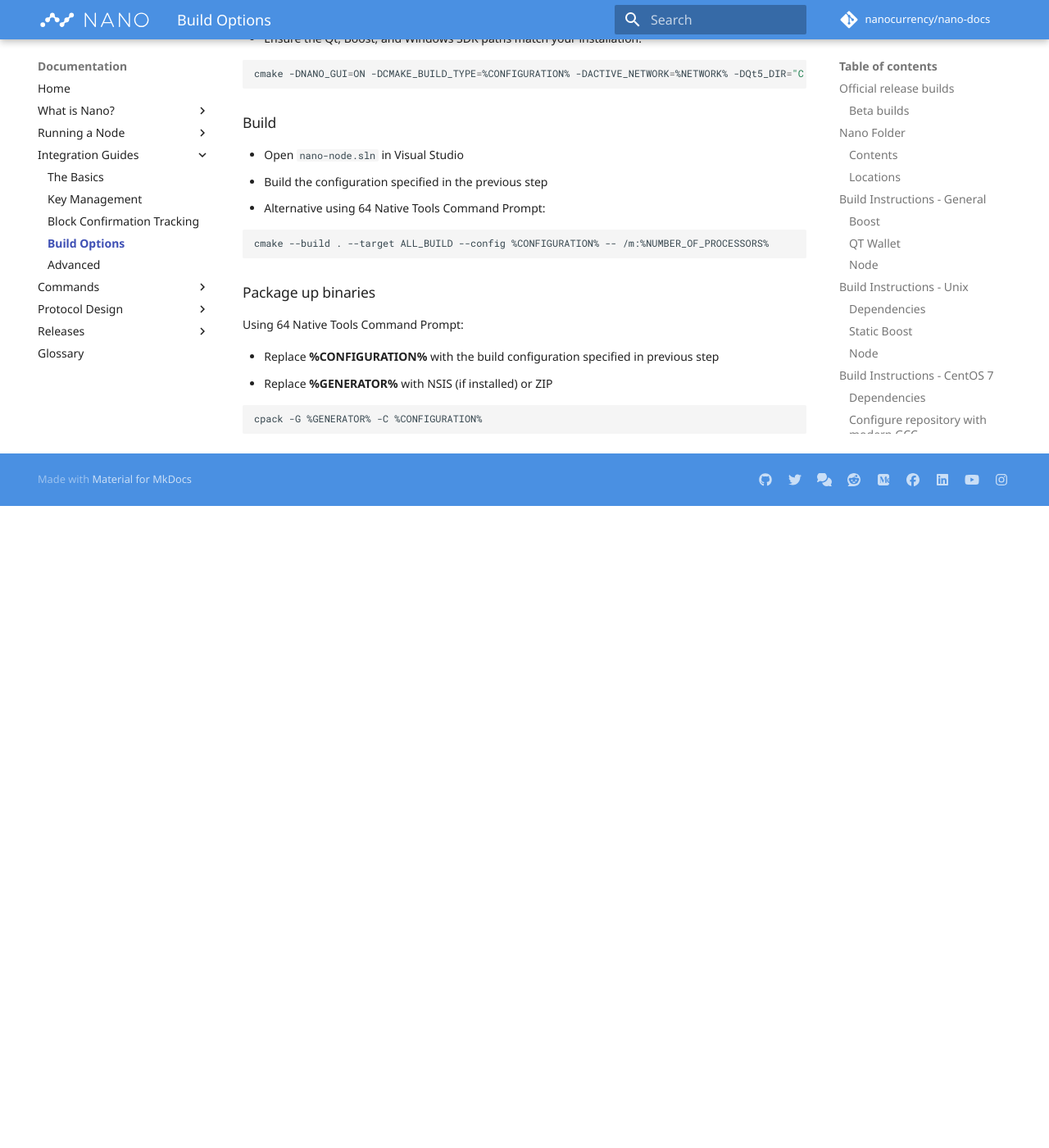
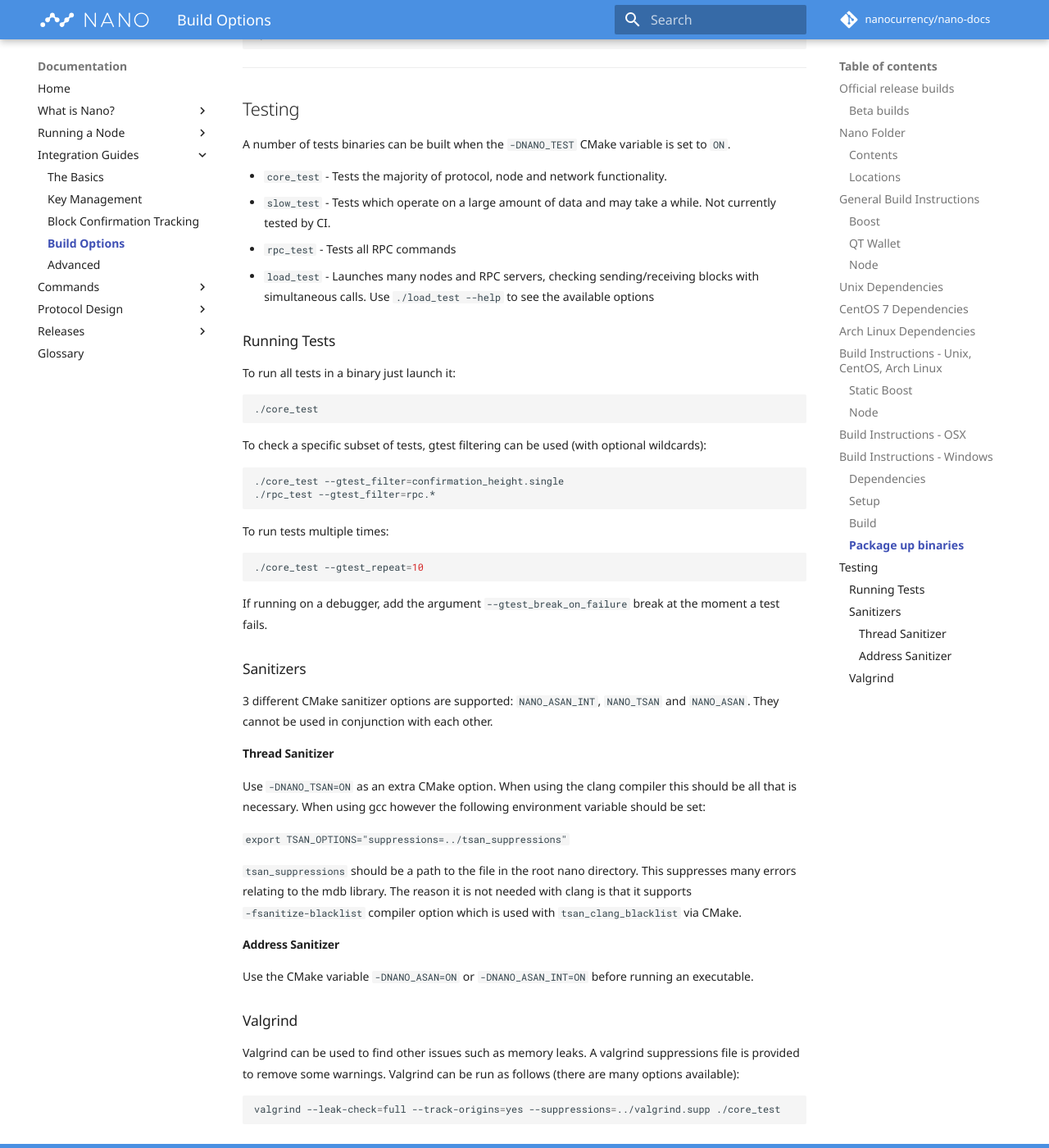
Before and after one commit to nanocurrency/nano-docs, an MkDocs documentation site: the page built from docs/integration-guides/build-options.md, in a window 1280 px wide and 1400 px high, scrolled down 8431 px. Shown: the whole window at 82% size. Built offline with MkDocs 1.6.1 and Material for MkDocs 9.7.7, drawn with Linux system fonts in a browser that asks for light colours; comment, search, counter and statistics services are not loaded; before the commit the page ends 9048 px from its top, so only the background shows below that; some of the changed text lies outside the part shown.

Commit message:
Re-structure build options and add Testing section (#137)
* Re-structure build options and add Testing section

* Fix paths

* Coherent OSX instructions

````diff
--- a/docs/integration-guides/build-options.md
+++ b/docs/integration-guides/build-options.md
@@ -9,7 +9,7 @@
 
 **Other sources**
 The node can be also be installed from other sources including [Docker](/running-a-node/node-setup#installing-docker) and RHEL/CentOS rpm:
-```
+```bash
 sudo yum-config-manager --add-repo https://repo.nano.org/nanocurrency.repo
 sudo yum install nanocurrency
 ```
@@ -23,7 +23,7 @@
 
 **Other sources**
 The beta node can be also be installed from other sources including [Docker](/running-a-node/beta-network#pulling-the-docker-image) and RHEL/CentOS rpm:
-```
+```bash
 sudo yum-config-manager --add-repo https://repo.nano.org/nanocurrency-beta.repo
 sudo yum install nanocurrency-beta
 ```
@@ -49,7 +49,7 @@
 
 ---
 
-## Build Instructions - General
+## General Build Instructions
 
 --8<-- "unsupported-configuration.md"
 
@@ -132,11 +132,11 @@
 * (Windows) `cpack -G "NSIS"`
 * (\*nix) `cpack -G "TBZ2"`
 
-**Testing Nano**
+**Testing the Node**
 
 * In order to run the tests, the corresponding CMake variable must be set: `-D NANO_TEST=ON`.
-* With this variable set, make will also build test files, and will produce `core_test` and `slow_test` binaries, which can be executed like `./core_test`.
-* To run a node on the test network, set CMake variable: `-DACTIVE_NETWORK=nano_test_network`
+* With this variable set, `make` will also build test files, and will produce `core_test`, `rpc_test` and `slow_test` binaries, which can be executed such as `./core_test`.
+* See more details in [Testing](#testing)
 
 **Beta Network Participation**
 
@@ -145,66 +145,46 @@
 
 ---
 
-## Build Instructions - Unix
+## Unix Dependencies
 
-These instructions are for creating a build on the following systems:
+These instructions are for the following systems:
 
 * Ubuntu 16.04 LTS Server
 * Ubuntu 16.10+
 * Debian 8 Jessie (Debian 8 requires Cmake 3.4+)
 * Debian 9 Stretch
 
-See further below for [CentOS 7](#build-instructions-centos-7) and [OSX](#build-instructions-osx).
-
-
---8<-- "unsupported-configuration.md"
-
-### Dependencies
+**Install dependencies**
 
 ```bash
 sudo apt-get update && sudo apt-get upgrade
 sudo apt-get install git cmake g++ curl wget
 ```
-### Static Boost
-```bash
-wget -O boost_1_67_0.tar.gz https://netix.dl.sourceforge.net/project/boost/boost/1.67.0/boost_1_67_0.tar.gz
-tar xzvf boost_1_67_0.tar.gz
-cd boost_1_67_0
-./bootstrap.sh --with-libraries=filesystem,log,program_options,system,thread
-./b2 --prefix=../[boost] link=static install
-cd ..
-```
-### Node
 
-```bash
-git clone --recursive https://github.com/nanocurrency/nano-node.git nano_build
-cd nano_build
-cmake -DBOOST_ROOT=../[boost]/ -G "Unix Makefiles"
-make nano_node
-cp nano_node ../nano_node && cd .. && ./nano_node --diagnostics
-```
+Follow the [build instructions](#build-instructions-unix-centos-arch-linux).
 
-## Build Instructions - CentOS 7
+## CentOS 7 Dependencies
 
-!!! success "Requirements"
-    * GCC compiler version 4.9+ or other compiler with C++14 language support (default Centos 7 compilers are outdated)
-    * Cmake 3.4+
+**Requirements**
 
-### Dependencies
+* GCC compiler version 4.9+ or other compiler with C++14 language support (default Centos 7 compilers are outdated)
+* Cmake 3.4+
+
+**Install dependencies**
 
 ```bash
 sudo yum check-update
 sudo yum install git libstdc++-static curl wget
 ```
 
-### Configure repository with modern GCC
+**Configure repository with modern GCC**
 ```bash
 sudo yum install centos-release-scl
 sudo yum install devtoolset-7-gcc*
 scl enable devtoolset-7 bash
 ```
 
-### Modern Cmake
+**Modern Cmake**
 ```bash
 wget https://cmake.org/files/v3.12/cmake-3.12.1.tar.gz
 tar zxvf cmake-3.12.1.tar.gz && cd cmake-3.12.1
@@ -214,49 +194,31 @@
 cd ..
 ```
 
-### Static Boost
+Follow the [build instructions](#build-instructions-unix-centos-arch-linux).
 
-```bash
-wget -O boost_1_67_0.tar.gz https://netix.dl.sourceforge.net/project/boost/boost/1.67.0/boost_1_67_0.tar.gz
-tar xzvf boost_1_67_0.tar.gz && cd boost_1_67_0
-./bootstrap.sh --with-libraries=filesystem,log,program_options,system,thread
-./b2 --prefix=../[boost] link=static install
-cd ..
-```
+## Arch Linux Dependencies
 
-### Node
-
-```bash
-git clone --recursive https://github.com/nanocurrency/nano-node.git nano_build
-cd nano_build
-cmake -DBOOST_ROOT=../[boost]/ -G "Unix Makefiles"
-make nano_node
-cp nano_node .. && cd .. && ./nano_node --diagnostics
-```
-
----
-
-## Build Instructions - Arch Linux
-
-These instructions are for creating an Arch Linux 64bit build.
-
---8<-- "unsupported-configuration.md"
-
-
-### Dependencies
+**Install dependencies**
 
 ```bash
 pacman -Syu
 pacman -S base-devel git gcc cmake curl wget
 ```
 
+Follow the [build instructions](#build-instructions-unix-centos-arch-linux).
+
+---
+
+## Build Instructions - Unix, CentOS, Arch Linux
+
+--8<-- "unsupported-configuration.md"
+
 ### Static Boost
-
 ```bash
-wget -O boost_1_67_0.tar.gz http://sourceforge.net/projects/boost/files/boost/1.67.0/boost_1_67_0.tar.gz/download
+wget -O boost_1_67_0.tar.gz https://netix.dl.sourceforge.net/project/boost/boost/1.67.0/boost_1_67_0.tar.gz
 tar xzvf boost_1_67_0.tar.gz
 cd boost_1_67_0
-./bootstrap.sh
+./bootstrap.sh --with-libraries=filesystem,log,program_options,system,thread
 ./b2 --prefix=../[boost] link=static install
 cd ..
 ```
@@ -275,17 +237,20 @@
 
 ## Build Instructions - OSX
 
-```
-git clone https://github.com/nanocurrency/nano-node.git
-cd nano-node
+--8<-- "unsupported-configuration.md"
+
+```bash
+git clone --recursive https://github.com/nanocurrency/nano-node.git nano_build
+cd nano_build
 sh util/build_prep/bootstrap_boost.sh -m
-git submodule update --init --recursive
-cmake -DBOOST_ROOT=../[boost]/ -G "Unix Makefiles"
-make
-./nano_node/nano_node --daemon
+cmake -DBOOST_ROOT=../[boost] -G "Unix Makefiles"
+make nano_node
+cp nano_node ../nano_node && cd .. && ./nano_node --diagnostics
 ```
 
 ## Build Instructions - Windows
+
+--8<-- "unsupported-configuration.md"
 
 ### Dependencies
 
@@ -355,3 +320,56 @@
 ```bash
 cpack -G %GENERATOR% -C %CONFIGURATION%
 ```
+
+---
+
+## Testing
+
+A number of tests binaries can be built when the `-DNANO_TEST` CMake variable is set to `ON`.
+
+* `core_test` - Tests the majority of protocol, node and network functionality.
+* `slow_test` - Tests which operate on a large amount of data and may take a while. Not currently tested by CI.
+* `rpc_test` - Tests all RPC commands
+* `load_test` - Launches many nodes and RPC servers, checking sending/receiving blocks with simultaneous calls. Use `./load_test --help` to see the available options
+
+### Running Tests
+
+To run all tests in a binary just launch it:
+```bash
+./core_test
+```
+
+To check a specific subset of tests, gtest filtering can be used (with optional wildcards):
+```bash
+./core_test --gtest_filter=confirmation_height.single
+./rpc_test --gtest_filter=rpc.*
+```
+
+To run tests multiple times:
+```bash
+./core_test --gtest_repeat=10
+```
+
+If running on a debugger, add the argument `--gtest_break_on_failure` break at the moment a test fails.
+
+### Sanitizers
+
+3 different CMake sanitizer options are supported: `NANO_ASAN_INT`, `NANO_TSAN` and `NANO_ASAN`. They cannot be used in conjunction with each other.
+
+#### Thread Sanitizer
+Use `-DNANO_TSAN=ON` as an extra CMake option. When using the clang compiler this should be all that is necessary. When using gcc however the following environment variable should be set:
+
+`export TSAN_OPTIONS="suppressions=../tsan_suppressions"`
+
+`tsan_suppressions` should be a path to the file in the root nano directory. This suppresses many errors relating to the mdb library. The reason it is not needed with clang is that it supports `-fsanitize-blacklist` compiler option which is used with `tsan_clang_blacklist` via CMake.
+
+#### Address Sanitizer
+Use the CMake variable `-DNANO_ASAN=ON` or `-DNANO_ASAN_INT=ON` before running an executable.
+
+### Valgrind
+
+Valgrind can be used to find other issues such as memory leaks. A valgrind suppressions file is provided to remove some warnings. Valgrind can be run as follows (there are many options available):
+
+```bash
+valgrind --leak-check=full --track-origins=yes --suppressions=../valgrind.supp ./core_test
+```
````
Also changed, not shown: other parts of docs/integration-guides/build-options.md (+1 -1 lines).
